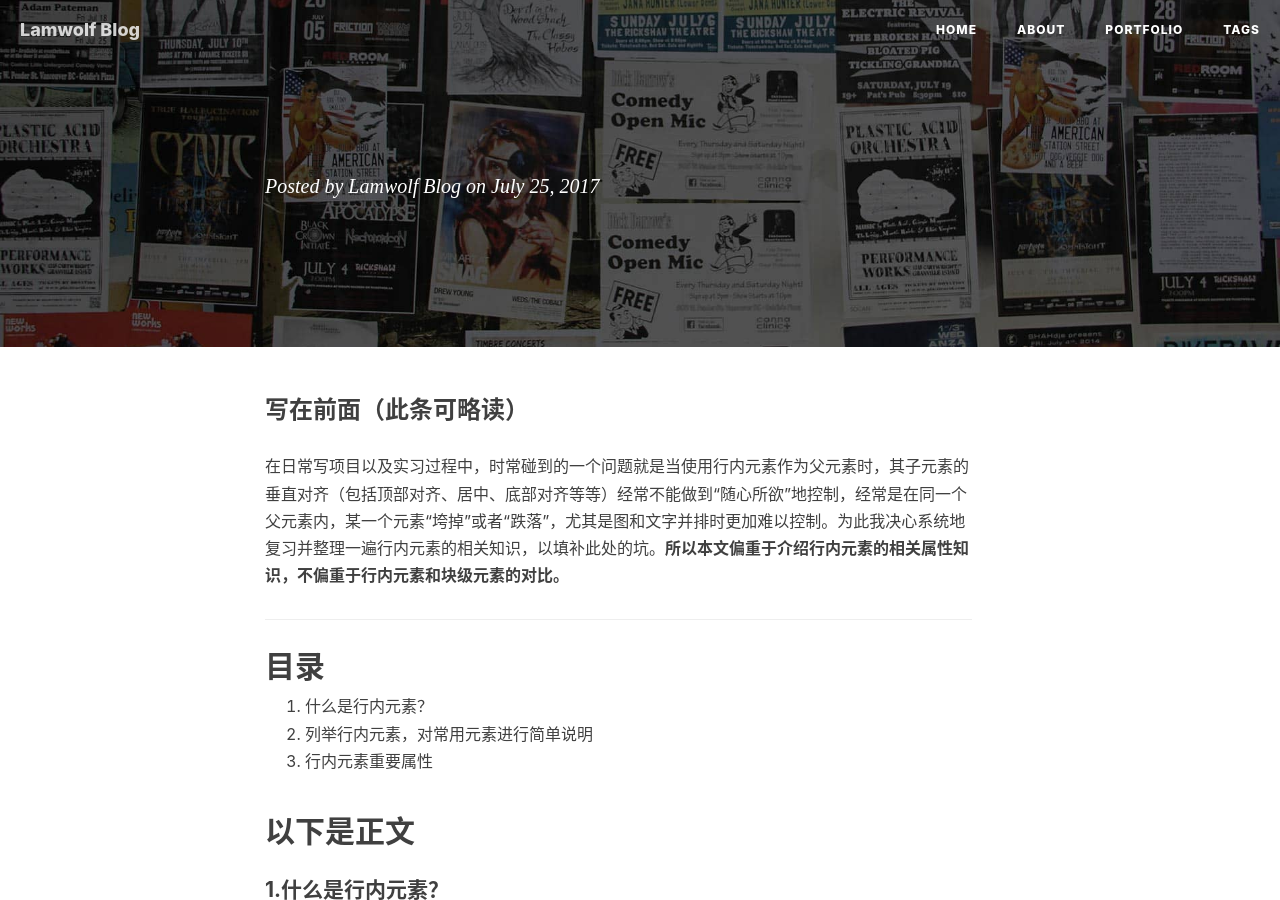
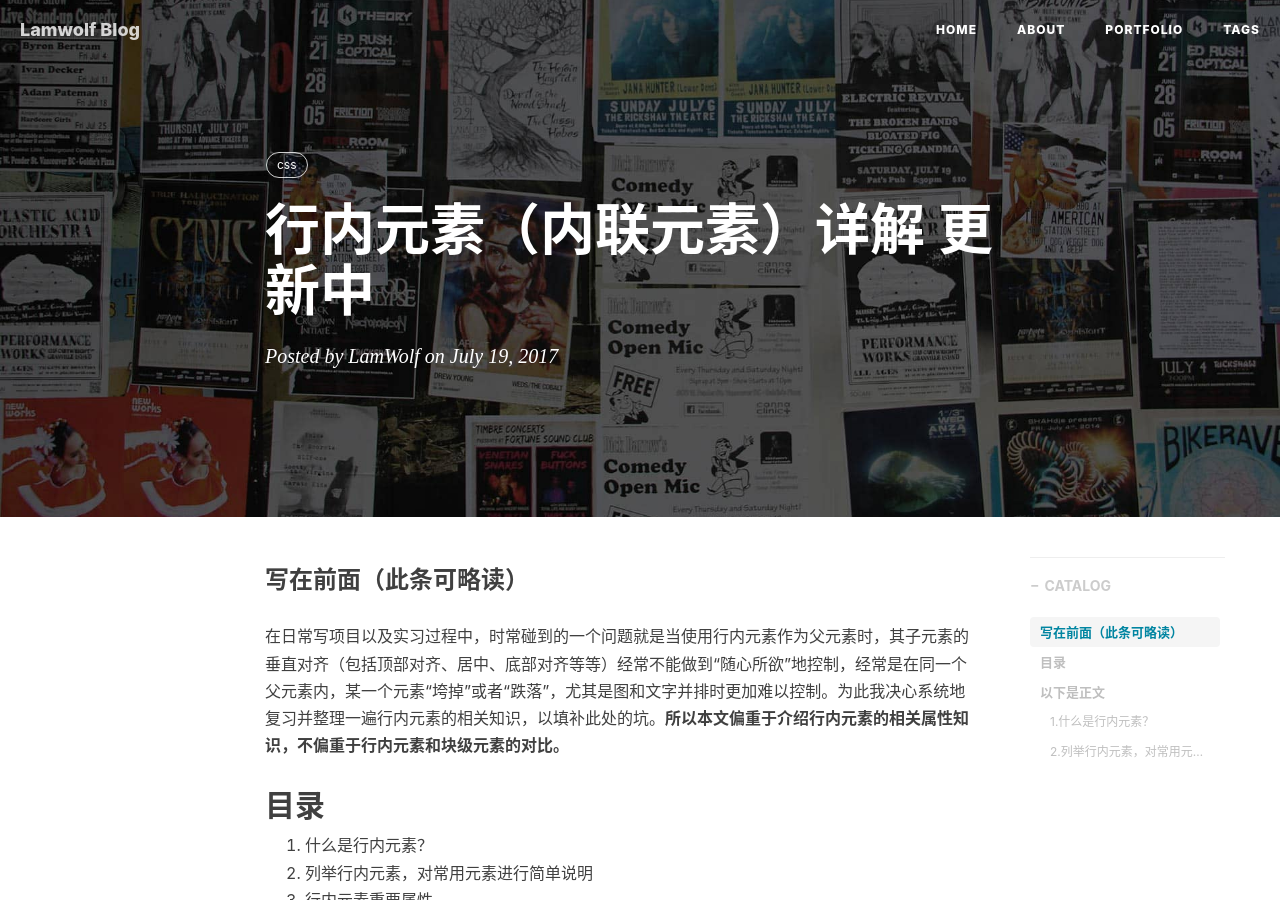
Before and after one commit to LamWolf/lamwolf.github.blog.io, a Jekyll site: the page built from _posts/2017-07-19-行内元素（内联元素）详解-更新中.md, in a window 1280 px wide and 900 px high. Built offline with Jekyll 4.4.1, drawn with Linux system fonts in a browser that asks for light colours; nearby versions of some CDN libraries; our own code applies the rules of GitHub Pages for plain Markdown files; comment, search, counter and statistics services are not loaded; some of the changed lines change nothing that is shown.

Commit message:
fixed some bug(i dont know why i have fixed it)

```diff
--- a/_posts/2017-07-19-行内元素（内联元素）详解-更新中.md
+++ b/_posts/2017-07-19-行内元素（内联元素）详解-更新中.md
@@ -1,15 +1,20 @@
 ---
 layout: post
-title: "行内元素（内联元素）详解-更新中"
+title: "行内元素（内联元素）详解 更新中"
 tags:
-	-css
-category:basic knowledge
+    - css
+date: 2017-07-19 12:00:00
+author: "LamWolf"
+catalog: true
 ---
+
+
+
+
 ### 写在前面（此条可略读）
 
 在日常写项目以及实习过程中，时常碰到的一个问题就是当使用行内元素作为父元素时，其子元素的垂直对齐（包括顶部对齐、居中、底部对齐等等）经常不能做到“随心所欲”地控制，经常是在同一个父元素内，某一个元素“垮掉”或者“跌落”，尤其是图和文字并排时更加难以控制。为此我决心系统地复习并整理一遍行内元素的相关知识，以填补此处的坑。**所以本文偏重于介绍行内元素的相关属性知识，不偏重于行内元素和块级元素的对比。**
 
-----
 
 
 
```
Also changed, not shown: package.json (+7 -7 lines).
